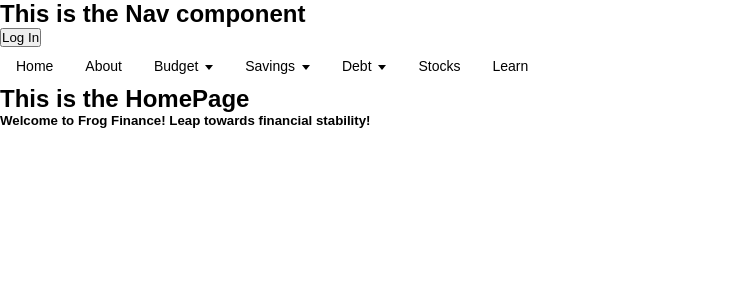
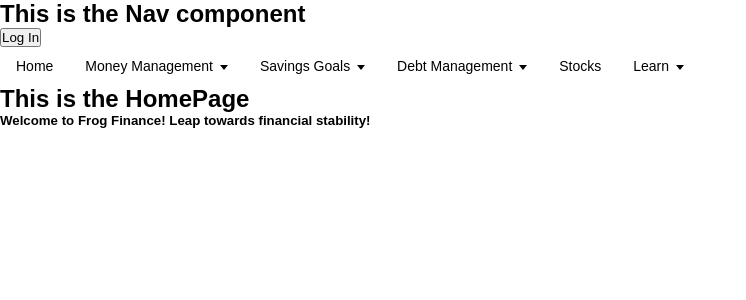
Before and after one commit to Shamayal/frog-finance, a React (Create React App) app in the folder frontend/client/: page / in a window 1280 px wide. Shown: the top 300 px of the page, without its empty margins (0-746 px from the left). Built offline with nearby package versions, Linux system fonts and the light colour scheme.

Commit message:
updated tab and sub tab names

```diff
--- a/frontend/client/src/menuItems.js
+++ b/frontend/client/src/menuItems.js
@@ -4,57 +4,83 @@ export const menuItems = [
     url: '/',
   },
   {
-    title: 'About',
-    url: '/about',
-  },
-  {
-    title: 'Budget',
-    url: '/budget',
+    title: 'Money Management',
+    url: '/money',
     submenu: [
       {
-        title: 'income',
+        title: 'Income',
         submenu: [
           {
-            title: 'add income',
-            url: 'add-income',
+            title: 'Add Income',
+            url: '/money/income/add',
           },
           {
-            title: 'view income',
-            url: 'view-income',
+            title: 'View Income',
+            url: 'money/income/view',
           }
         ]
       },
       {
-        title: 'expenses',
-        url:  'expense',
+        title: 'Expenses',
+        submenu: [
+          {
+            title: 'Add Expense',
+            url: '/money/expenses/add',
+          },
+          {
+            title: 'View Expenses',
+            url: 'money/expenses/view',
+          }
+        ]
       },
       {
-        title: 'monthly budget tracker',
-        url: 'monthly-budget-tracker'
+        title: 'Budget',
+        submenu: [
+          {
+            title: 'Update Spending Categories',
+            url: '/money/budget/update',
+          },
+          {
+            title: 'Monthly Overview',
+            url: 'money/budget/view',
+          }
+        ]
       }
     ]
   },
   {
-    title: 'Savings',
+    title: 'Savings Goals',
     url: '/savings',
     submenu: [
       {
-        title: 'current goals',
-        url: 'goals'
+        title: 'Add New Goal',
+        url: '/savings/add'
       },
       {
-        title: 'past goals',
-        url: 'past-goals'
+        title: 'Savings Progress',
+        url: '/savings/progress'
+      },
+      {
+        title: 'Savings Achievements',
+        url: '/savings/achievements'
       }
     ]
   },
   {
-    title: 'Debt',
+    title: 'Debt Management',
     url: '/debt',
     submenu: [
       {
-        title: 'debt goals',
-        url: 'goals'
+        title: 'Add New Debt',
+        url: '/debt/add'
+      },
+      {
+        title: 'Debt Progress',
+        url: '/debt/progress'
+      },
+      {
+        title: 'Past Debt',
+        url: '/debt/past'
       }
     ]
   },
@@ -64,6 +90,16 @@ export const menuItems = [
   },
   {
     title: 'Learn',
-    url: '/learn'
+    url: '/learn',
+    submenu: [
+      {
+        title: 'Money Tips 101',
+        url: '/learn/money'
+      },
+      {
+        title: 'Personal Finance',
+        url: '/learn/finance'
+      }
+    ]
   }
 ];
```
